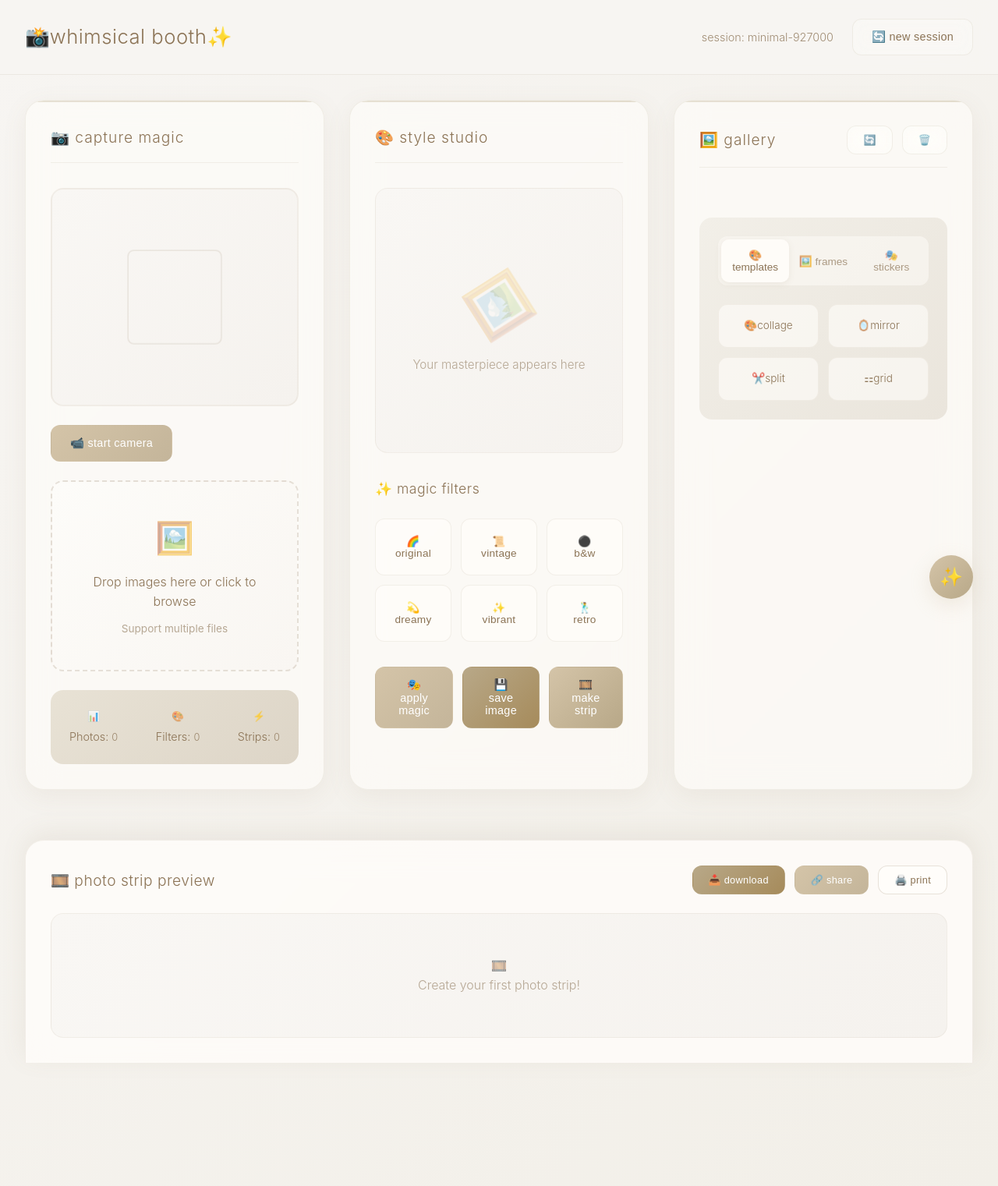
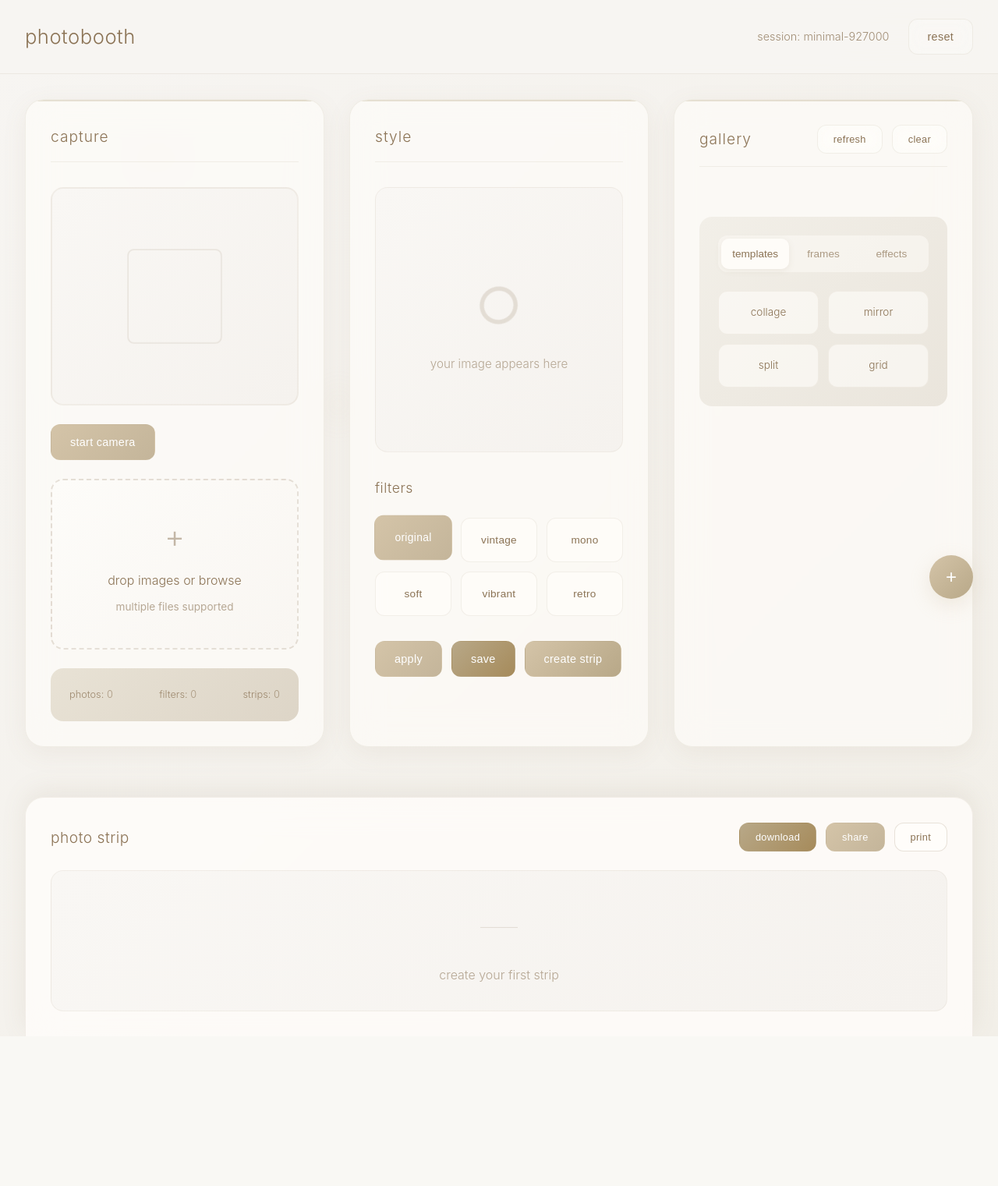
Before and after one commit to 777reet/PhotoDiaries, a FastAPI app: page / in a window 1280 px wide. Shown: the whole page at 78% size. After the commit the page ends 1329 px from the top, so only its background shows below. Run offline with FastAPI, Linux system fonts and the light colour scheme; a map, chart or similar area stays blank.

Commit message:
testing uis and debugging

```diff
--- a/templates/index.html
+++ b/templates/index.html
@@ -3,30 +3,25 @@
 <head>
     <meta charset="UTF-8">
     <meta name="viewport" content="width=device-width, initial-scale=1.0">
-    <title>✨ Whimsical Photobooth ✨</title>
-    <link rel="stylesheet" href="static/style.css">
+    <title>Minimal Photobooth</title>
+    <link rel="stylesheet" href="style.css">
 </head>
 <body>
-    <!-- Floating bubbles background -->
-    <div class="bubbles">
-        <div class="bubble"></div>
-        <div class="bubble"></div>
-        <div class="bubble"></div>
-        <div class="bubble"></div>
-        <div class="bubble"></div>
-        <div class="bubble"></div>
+    <!-- Subtle floating elements -->
+    <div class="floating-elements">
+        <div class="float-element"></div>
+        <div class="float-element"></div>
+        <div class="float-element"></div>
     </div>
 
     <!-- Header -->
     <header class="app-header">
         <h1 class="logo">
-            <span class="camera-icon">📸</span>
-            <span class="logo-text">Whimsical Booth</span>
-            <span class="sparkle">✨</span>
+            <span class="logo-text">photobooth</span>
         </h1>
         <div class="session-info">
-            <span id="sessionId">Session: New</span>
-            <button id="newSession" class="btn btn-ghost">🔄 New Session</button>
+            <span id="sessionId">session: new</span>
+            <button id="newSession" class="btn btn-ghost">reset</button>
         </div>
     </header>
 
@@ -35,7 +30,7 @@
         <!-- Left Panel - Camera & Upload -->
         <div class="panel camera-panel">
             <div class="panel-header">
-                <h2>📷 Capture Magic</h2>
+                <h2>capture</h2>
             </div>
 
             <!-- Camera/Upload Section -->
@@ -49,36 +44,33 @@
                 </div>
 
                 <div class="capture-controls">
-                    <button id="startCamera" class="btn btn-primary">📹 Start Camera</button>
-                    <button id="capturePhoto" class="btn btn-accent" style="display: none;">📸 Snap!</button>
-                    <button id="stopCamera" class="btn btn-secondary" style="display: none;">⏹️ Stop</button>
+                    <button id="startCamera" class="btn btn-primary">start camera</button>
+                    <button id="capturePhoto" class="btn btn-accent" style="display: none;">capture</button>
+                    <button id="stopCamera" class="btn btn-secondary" style="display: none;">stop</button>
                 </div>
 
                 <div class="upload-section">
                     <div class="upload-zone" id="uploadZone">
                         <input type="file" id="fileInput" accept="image/*" multiple>
                         <div class="upload-content">
-                            <span class="upload-icon">🖼️</span>
-                            <p>Drop images here or click to browse</p>
-                            <small>Support multiple files</small>
+                            <span class="upload-icon">+</span>
+                            <p>drop images or browse</p>
+                            <small>multiple files supported</small>
                         </div>
                     </div>
                 </div>
             </div>
 
-            <!-- Fun Stats -->
+            <!-- Minimal Stats -->
             <div class="stats-mini">
                 <div class="stat-item">
-                    <span class="stat-emoji">📊</span>
-                    <span>Photos: <span id="photoCount">0</span></span>
+                    <span>photos: <span id="photoCount">0</span></span>
                 </div>
                 <div class="stat-item">
-                    <span class="stat-emoji">🎨</span>
-                    <span>Filters: <span id="filtersUsed">0</span></span>
+                    <span>filters: <span id="filtersUsed">0</span></span>
                 </div>
                 <div class="stat-item">
-                    <span class="stat-emoji">⚡</span>
-                    <span>Strips: <span id="stripsCreated">0</span></span>
+                    <span>strips: <span id="stripsCreated">0</span></span>
                 </div>
             </div>
         </div>
@@ -86,63 +78,57 @@
         <!-- Center Panel - Preview & Filters -->
         <div class="panel preview-panel">
             <div class="panel-header">
-                <h2>🎨 Style Studio</h2>
+                <h2>style</h2>
             </div>
 
             <!-- Image Preview -->
             <div class="image-preview" id="imagePreview">
                 <div class="preview-placeholder">
-                    <span class="placeholder-icon">🖼️</span>
-                    <p>Your masterpiece appears here</p>
+                    <span class="placeholder-icon">○</span>
+                    <p>your image appears here</p>
                 </div>
             </div>
 
             <!-- Filter Controls -->
             <div class="filter-section">
-                <h3>✨ Magic Filters</h3>
+                <h3>filters</h3>
                 <div class="filter-grid">
-                    <button class="filter-btn" data-filter="none">
-                        <span class="filter-emoji">🌈</span>
-                        <span>Original</span>
+                    <button class="filter-btn active" data-filter="none">
+                        <span>original</span>
                     </button>
                     <button class="filter-btn" data-filter="vintage">
-                        <span class="filter-emoji">📜</span>
-                        <span>Vintage</span>
+                        <span>vintage</span>
                     </button>
                     <button class="filter-btn" data-filter="bw">
-                        <span class="filter-emoji">⚫</span>
-                        <span>B&W</span>
+                        <span>mono</span>
                     </button>
                     <button class="filter-btn" data-filter="blur">
-                        <span class="filter-emoji">💫</span>
-                        <span>Dreamy</span>
+                        <span>soft</span>
                     </button>
                     <button class="filter-btn" data-filter="enhance">
-                        <span class="filter-emoji">✨</span>
-                        <span>Vibrant</span>
+                        <span>vibrant</span>
                     </button>
                     <button class="filter-btn" data-filter="retro">
-                        <span class="filter-emoji">🕺</span>
-                        <span>Retro</span>
+                        <span>retro</span>
                     </button>
                 </div>
             </div>
 
             <!-- Action Buttons -->
             <div class="action-buttons">
-                <button id="processImage" class="btn btn-primary">🎭 Apply Magic</button>
-                <button id="saveImage" class="btn btn-accent">💾 Save Image</button>
-                <button id="createStrip" class="btn btn-gradient">🎞️ Make Strip</button>
+                <button id="processImage" class="btn btn-primary">apply</button>
+                <button id="saveImage" class="btn btn-accent">save</button>
+                <button id="createStrip" class="btn btn-gradient">create strip</button>
             </div>
         </div>
 
         <!-- Right Panel - Gallery & Features -->
         <div class="panel gallery-panel">
             <div class="panel-header">
-                <h2>🖼️ Gallery</h2>
+                <h2>gallery</h2>
                 <div class="panel-controls">
-                    <button id="refreshGallery" class="btn btn-ghost btn-sm">🔄</button>
-                    <button id="clearGallery" class="btn btn-ghost btn-sm">🗑️</button>
+                    <button id="refreshGallery" class="btn btn-ghost btn-sm">refresh</button>
+                    <button id="clearGallery" class="btn btn-ghost btn-sm">clear</button>
                 </div>
             </div>
 
@@ -151,32 +137,28 @@
                 <!-- Images will be populated here -->
             </div>
 
-            <!-- Fun Features -->
+            <!-- Minimal Features -->
             <div class="fun-features">
                 <div class="feature-tabs">
-                    <button class="tab-btn active" data-tab="templates">🎨 Templates</button>
-                    <button class="tab-btn" data-tab="frames">🖼️ Frames</button>
-                    <button class="tab-btn" data-tab="stickers">🎭 Stickers</button>
+                    <button class="tab-btn active" data-tab="templates">templates</button>
+                    <button class="tab-btn" data-tab="frames">frames</button>
+                    <button class="tab-btn" data-tab="effects">effects</button>
                 </div>
 
                 <!-- Templates Tab -->
                 <div class="tab-content active" id="templates">
                     <div class="template-grid">
                         <div class="template-item" data-template="collage">
-                            <span class="template-emoji">🎨</span>
-                            <span>Collage</span>
+                            <span>collage</span>
                         </div>
                         <div class="template-item" data-template="mirror">
-                            <span class="template-emoji">🪞</span>
-                            <span>Mirror</span>
+                            <span>mirror</span>
                         </div>
                         <div class="template-item" data-template="split">
-                            <span class="template-emoji">✂️</span>
-                            <span>Split</span>
+                            <span>split</span>
                         </div>
                         <div class="template-item" data-template="grid">
-                            <span class="template-emoji">⚏</span>
-                            <span>Grid</span>
+                            <span>grid</span>
                         </div>
                     </div>
                 </div>
@@ -184,24 +166,20 @@
                 <!-- Frames Tab -->
                 <div class="tab-content" id="frames">
                     <div class="frame-grid">
-                        <div class="frame-item" data-frame="polaroid">📷 Polaroid</div>
-                        <div class="frame-item" data-frame="vintage">🖼️ Vintage</div>
-                        <div class="frame-item" data-frame="modern">✨ Modern</div>
-                        <div class="frame-item" data-frame="film">🎞️ Film Strip</div>
+                        <div class="frame-item" data-frame="classic">classic</div>
+                        <div class="frame-item" data-frame="minimal">minimal</div>
+                        <div class="frame-item" data-frame="modern">modern</div>
+                        <div class="frame-item" data-frame="film">film</div>
                     </div>
                 </div>
 
-                <!-- Stickers Tab -->
-                <div class="tab-content" id="stickers">
-                    <div class="sticker-grid">
-                        <span class="sticker-item" data-sticker="heart">💖</span>
-                        <span class="sticker-item" data-sticker="star">⭐</span>
-                        <span class="sticker-item" data-sticker="rainbow">🌈</span>
-                        <span class="sticker-item" data-sticker="party">🎉</span>
-                        <span class="sticker-item" data-sticker="fire">🔥</span>
-                        <span class="sticker-item" data-sticker="cool">😎</span>
-                        <span class="sticker-item" data-sticker="cute">🥰</span>
-                        <span class="sticker-item" data-sticker="sparkle">✨</span>
+                <!-- Effects Tab -->
+                <div class="tab-content" id="effects">
+                    <div class="effect-grid">
+                        <div class="effect-item" data-effect="fade">fade</div>
+                        <div class="effect-item" data-effect="glow">glow</div>
+                        <div class="effect-item" data-effect="shadow">shadow</div>
+                        <div class="effect-item" data-effect="texture">texture</div>
                     </div>
                 </div>
             </div>
@@ -211,17 +189,17 @@
     <!-- Bottom Panel - Photo Strip Preview -->
     <div class="strip-preview" id="stripPreview">
         <div class="strip-header">
-            <h3>🎞️ Photo Strip Preview</h3>
+            <h3>photo strip</h3>
             <div class="strip-controls">
-                <button id="downloadStrip" class="btn btn-accent btn-sm">📥 Download</button>
-                <button id="shareStrip" class="btn btn-primary btn-sm">🔗 Share</button>
-                <button id="printStrip" class="btn btn-secondary btn-sm">🖨️ Print</button>
+                <button id="downloadStrip" class="btn btn-accent btn-sm">download</button>
+                <button id="shareStrip" class="btn btn-primary btn-sm">share</button>
+                <button id="printStrip" class="btn btn-secondary btn-sm">print</button>
             </div>
         </div>
         <div class="strip-container" id="stripContainer">
             <div class="strip-placeholder">
-                <span class="strip-emoji">🎞️</span>
-                <p>Create your first photo strip!</p>
+                <span class="strip-icon">—</span>
+                <p>create your first strip</p>
             </div>
         </div>
     </div>
@@ -229,12 +207,12 @@
     <!-- Floating Action Button -->
     <div class="fab-container">
         <button class="fab" id="magicFab">
-            <span class="fab-icon">✨</span>
+            <span class="fab-icon">+</span>
         </button>
         <div class="fab-menu">
-            <button class="fab-option" data-action="random-filter">🎲 Random Filter</button>
-            <button class="fab-option" data-action="auto-enhance">🔮 Auto Enhance</button>
-            <button class="fab-option" data-action="surprise-me">🎉 Surprise Me!</button>
+            <button class="fab-option" data-action="random-filter">random</button>
+            <button class="fab-option" data-action="auto-enhance">enhance</button>
+            <button class="fab-option" data-action="surprise-me">surprise</button>
         </div>
     </div>
 
@@ -245,13 +223,10 @@
     <div class="loading-overlay" id="loadingOverlay">
         <div class="loading-content">
             <div class="loading-spinner"></div>
-            <p>Creating magic... ✨</p>
+            <p>processing...</p>
         </div>
     </div>
 
-    <!-- Confetti Canvas -->
-    <canvas id="confetti"></canvas>
-
-    <script src="static/script.js"></script>
+    <script src="script.js"></script>
 </body>
 </html>
```
